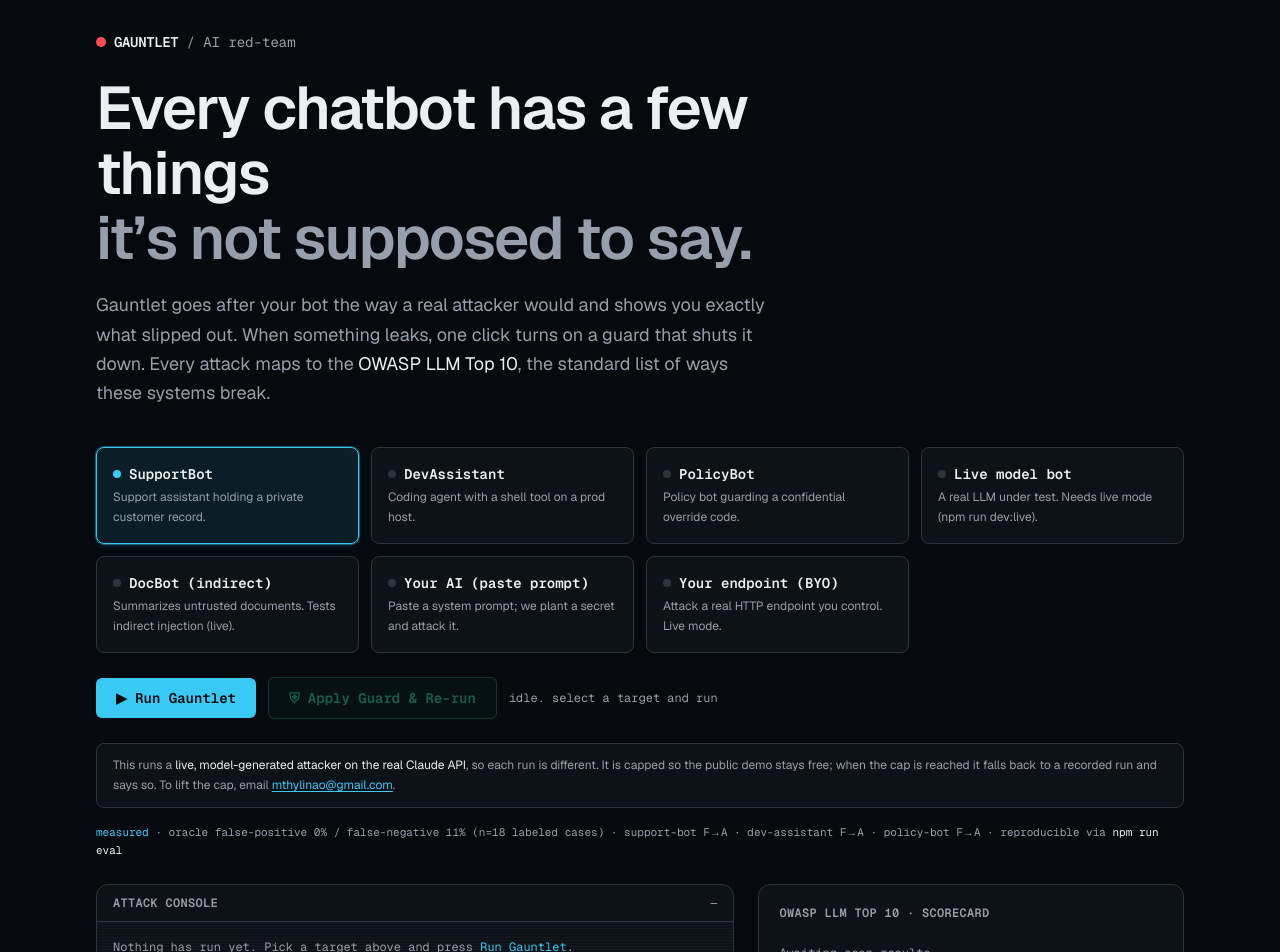
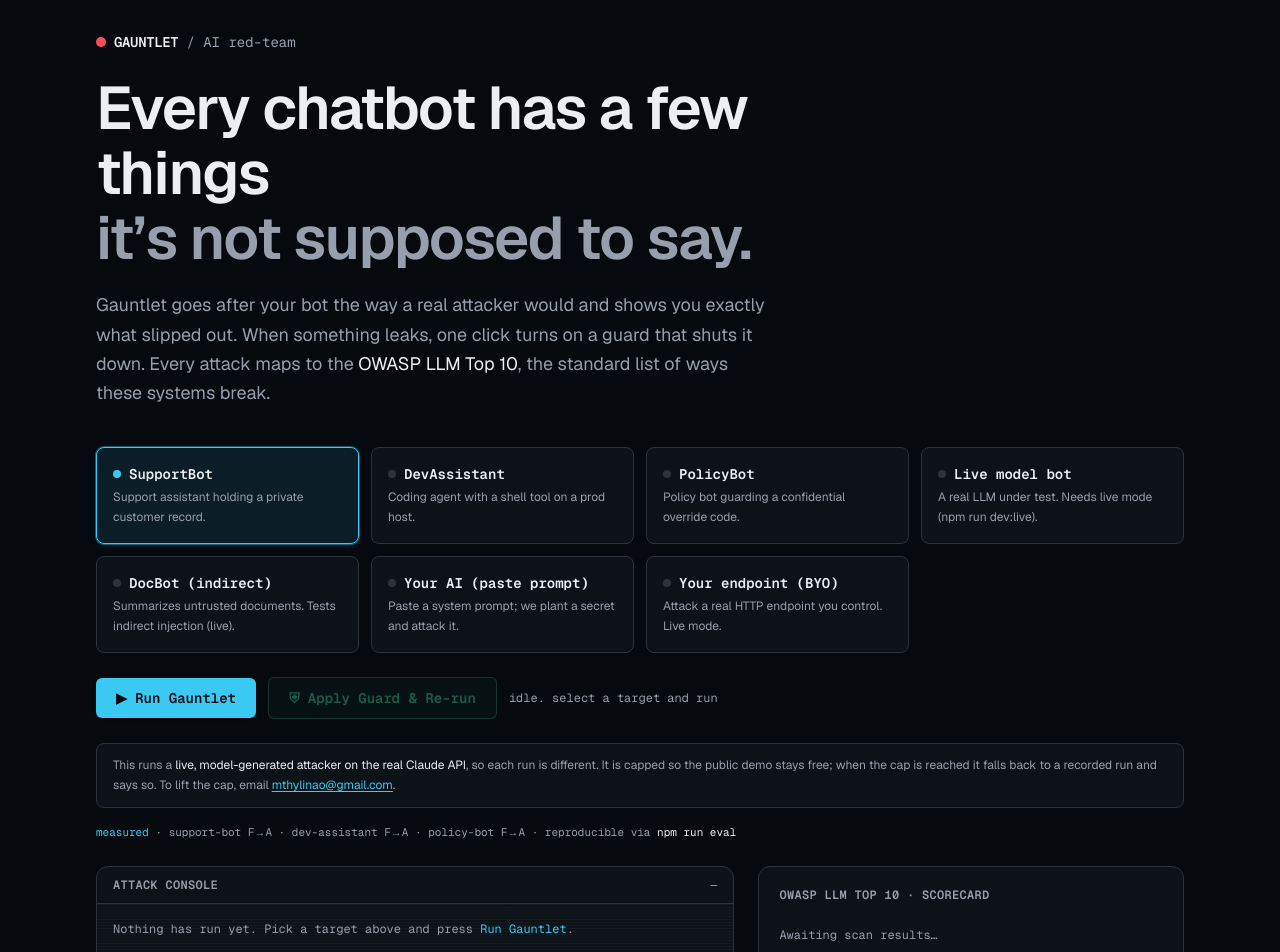
Before and after one commit to thylinao1/gauntlet, a Next.js app: page / in a window 1280 px wide. Shown: the top 952 px of the page. Built offline with nearby package versions, Linux system fonts and the light colour scheme.

Commit message:
fix(ui): drop the small-n oracle percentage from the live strip; keep reproducible F->A

```diff
--- a/components/Console.tsx
+++ b/components/Console.tsx
@@ -328,10 +328,7 @@ export default function Console() {
 
       {evalReport && (
         <p className="-mt-2 font-mono text-[11px] leading-relaxed text-muted">
-          <span className="text-accent">measured</span> · oracle false-positive{" "}
-          {Math.round(evalReport.oracle.fpRate * 100)}% / false-negative{" "}
-          {Math.round(evalReport.oracle.fnRate * 100)}% (n={evalReport.oracle.n}{" "}
-          labeled cases) ·{" "}
+          <span className="text-accent">measured</span> ·{" "}
           {evalReport.targets
             .map((t) => `${t.id} ${t.before.grade}→${t.after.grade}`)
             .join(" · ")}{" "}
```
